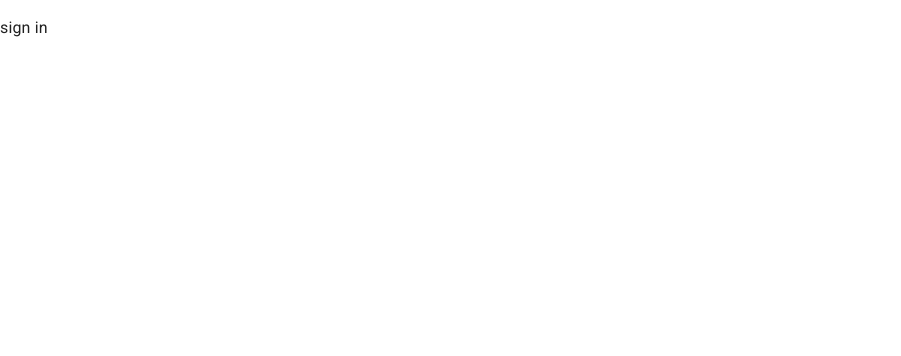
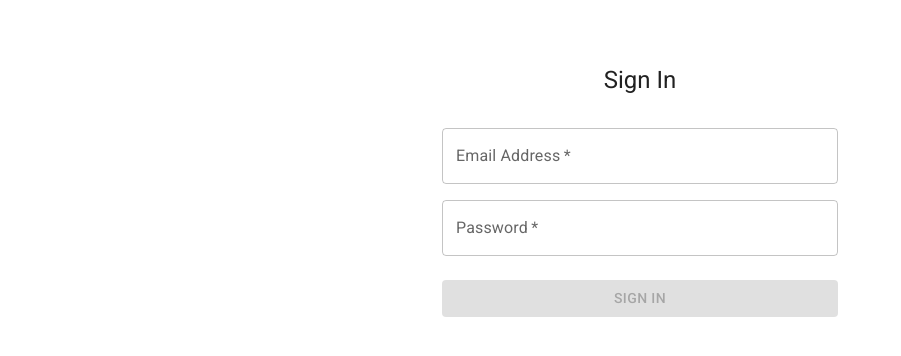
Before and after one commit to wujuno/wanted-pre-onboarding-frontend, a React (Create React App) app: page /signin in a window 1280 px wide. Shown: the top 356 px of the page, without its empty margins (0-901 px from the left). Built offline with nearby package versions, Linux system fonts and the light colour scheme.

Commit message:
Feat: 로그인 기능 개발 및 페이지 구현

```diff
--- a/src/App.tsx
+++ b/src/App.tsx
@@ -2,6 +2,7 @@ import { BrowserRouter, Route, Routes } from "react-router-dom";
 import SignUp from "./Signup";
 import SignIn from "./Signin";
 import Home from "./Home";
+import Todo from "./Todo";
 
 function App() {
   const isLogin = true;
@@ -11,6 +12,7 @@ function App() {
         <Route path="/" element={<Home />}></Route>
         <Route path="/signin" element={<SignIn />}></Route>
         <Route path="/signup" element={<SignUp />}></Route>
+        <Route path="/todo" element={<Todo />}></Route>
       </Routes>
     </BrowserRouter>
   );
--- a/src/Signin.tsx
+++ b/src/Signin.tsx
@@ -1,5 +1,160 @@
+import {
+  Alert,
+  AlertTitle,
+  Box,
+  Button,
+  Container,
+  TextField,
+  Typography,
+} from "@mui/material";
+import axios from "axios";
+import { useEffect, useState } from "react";
+import { Link, useLocation, useNavigate } from "react-router-dom";
+
+interface ILocationState {
+  email: string;
+  pwd: string;
+}
+
 const SignIn = () => {
-  return <p>sign in</p>;
+  const [email, setEmail] = useState("");
+  const [pwd, setPwd] = useState("");
+  const [emailError, setEmailError] = useState(true);
+  const [pwdError, setPwdError] = useState(true);
+  const [showAlert, setShowAlert] = useState(false);
+  const [isFail, setIsFail] = useState<boolean>();
+  const [failM, setFailM] = useState("");
+
+  const navigate = useNavigate();
+
+  const location = useLocation();
+  const locationState: ILocationState | null = location.state;
+
+  //locationState가 존재하면 submit 버튼 활성화
+  useEffect(() => {
+    locationState && setEmailError(false);
+    locationState && setPwdError(false);
+  }, []);
+
+  const emailChangeHandler = (event: React.ChangeEvent<HTMLInputElement>) => {
+    setShowAlert(false);
+    setIsFail(false);
+    const e = event.currentTarget.value;
+    if (e.includes("@")) {
+      setEmail(e);
+      setEmailError(false);
+    } else {
+      setEmailError(true);
+    }
+  };
+  const pwdChangeHandler = (event: React.ChangeEvent<HTMLInputElement>) => {
+    setShowAlert(false);
+    setIsFail(false);
+    const p = event.currentTarget.value;
+    if (p.length >= 8) {
+      setPwd(p);
+      setPwdError(false);
+    } else {
+      setPwdError(true);
+    }
+  };
+
+  const handleSubmit = async (event: React.FormEvent<HTMLFormElement>) => {
+    event.preventDefault();
+    await axios
+      .post(
+        "https://www.pre-onboarding-selection-task.shop/auth/signin",
+        {
+          email,
+          password: pwd,
+        },
+        {
+          headers: {
+            "Content-Type": "application/json",
+          },
+        }
+      )
+      .then((res) => {
+        if (res.status === 200) {
+          setShowAlert(true);
+          setIsFail(false);
+          localStorage.setItem("access_token", res.data.access_token);
+          navigate("/todo");
+        }
+      })
+      .catch((err) => {
+        setIsFail(true);
+        setShowAlert(true);
+        setFailM(err.response.data.message);
+      });
+  };
+
+  return (
+    <Container component="main" maxWidth="xs">
+      <Box
+        sx={{
+          marginTop: 8,
+          display: "flex",
+          flexDirection: "column",
+          alignItems: "center",
+        }}
+      >
+        <Typography component="h1" variant="h5">
+          Sign In
+        </Typography>
+        <Box
+          component="form"
+          noValidate
+          onSubmit={handleSubmit}
+          sx={{ mt: 4, width: "100%" }}
+        >
+          <TextField
+            required
+            fullWidth
+            data-testid="email-input"
+            id="email"
+            label="Email Address"
+            name="email"
+            type="email"
+            defaultValue={locationState ? locationState.email : ""}
+            onChange={emailChangeHandler}
+          />
+          <TextField
+            sx={{ mt: 2 }}
+            required
+            fullWidth
+            name="password"
+            label="Password"
+            type="password"
+            id="password"
+            defaultValue={locationState ? locationState.pwd : ""}
+            onChange={pwdChangeHandler}
+          />
+          <Button
+            data-testid="signin-button"
+            type="submit"
+            fullWidth
+            variant="contained"
+            sx={{ mt: 3, mb: 2 }}
+            disabled={!emailError && !pwdError ? false : true}
+          >
+            Sign In
+          </Button>
+        </Box>
+      </Box>
+      {showAlert && isFail && (
+        <Alert severity="error" onClose={() => setShowAlert(false)}>
+          <AlertTitle> 로그인 실패!</AlertTitle>
+          {failM}
+          {failM.includes("해") ? (
+            <Link to={"/signup"}>가입하러 가기</Link>
+          ) : (
+            "  이메일이나 비밀번호가 틀렸습니다."
+          )}
+        </Alert>
+      )}
+    </Container>
+  );
 };
 
 export default SignIn;
--- a/src/Signup.tsx
+++ b/src/Signup.tsx
@@ -14,10 +14,13 @@ const SignUp = () => {
   const [emailError, setEmailError] = useState(true);
   const [pwdError, setPwdError] = useState(true);
   const [showAlert, setShowAlert] = useState(false);
+  const [isFail, setIsFail] = useState<boolean>();
 
   const navigate = useNavigate();
 
   const emailChangeHandler = (event: React.ChangeEvent<HTMLInputElement>) => {
+    setShowAlert(false);
+    setIsFail(false);
     const e = event.currentTarget.value;
     if (e.includes("@")) {
       setEmail(e);
@@ -27,6 +30,8 @@ const SignUp = () => {
     }
   };
   const pwdChangeHandler = (event: React.ChangeEvent<HTMLInputElement>) => {
+    setShowAlert(false);
+    setIsFail(false);
     const p = event.currentTarget.value;
     if (p.length >= 8) {
       setPwd(p);
@@ -54,6 +59,7 @@ const SignUp = () => {
       .then((res) => {
         if (res.status === 201) {
           setShowAlert(true);
+          setIsFail(false);
           setTimeout(
             () =>
               navigate("/signin", {
@@ -66,7 +72,11 @@ const SignUp = () => {
           );
         }
       })
-      .catch((err) => console.log(err));
+      .catch((err) => {
+        setIsFail(true);
+        setShowAlert(true);
+        console.log(err);
+      });
   };
   return (
     <Container component="main" maxWidth="xs">
@@ -79,7 +89,7 @@ const SignUp = () => {
         }}
       >
         <Typography component="h1" variant="h5">
-          Sign up
+          Sign Up
         </Typography>
         <Box
           component="form"
@@ -120,9 +130,12 @@ const SignUp = () => {
         </Box>
       </Box>
       {showAlert && (
-        <Alert severity="success" onClose={() => setShowAlert(false)}>
-          <AlertTitle>가입 성공!</AlertTitle>
-          로그인 페이지로 이동합니다.
+        <Alert
+          severity={isFail ? "error" : "success"}
+          onClose={() => setShowAlert(false)}
+        >
+          <AlertTitle>{isFail ? "가입 실패!" : "가입 성공!"}</AlertTitle>
+          {isFail ? "중복된 비밀번호 입니다." : "로그인 페이지로 이동합니다."}
         </Alert>
       )}
     </Container>
--- /dev/null
+++ b/src/Todo.tsx
@@ -0,0 +1,4 @@
+const Todo = () => {
+  return <p>to do</p>;
+};
+export default Todo;
```
